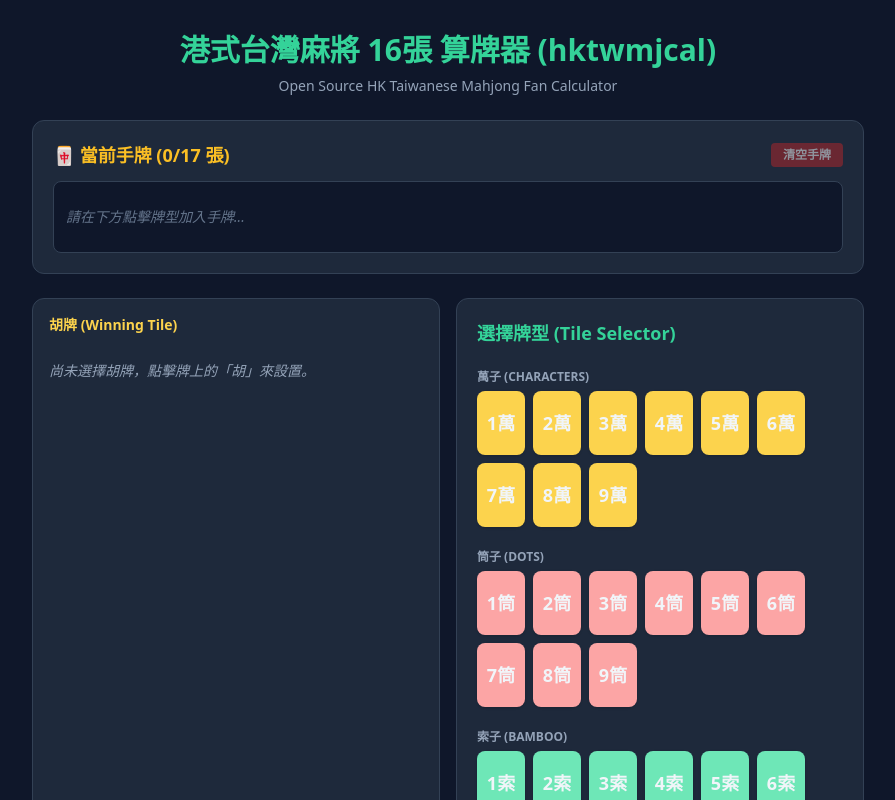
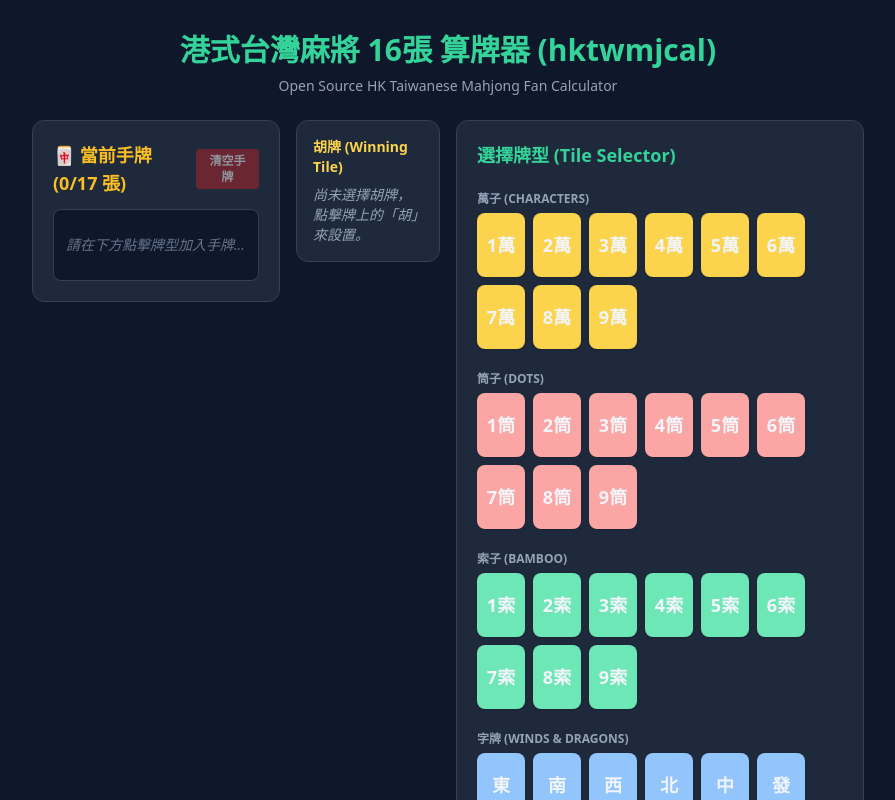
Before and after one commit to andycylam/hktwmjcal, a React (Vite) app: page / in a window 1280 px wide. Shown: the top 800 px of the page, without its empty margins (192-1087 px from the left). Built offline with nearby package versions, Linux system fonts and the light colour scheme.

Commit message:
Move Hu area and add kong

```diff
--- a/src/App.tsx
+++ b/src/App.tsx
@@ -18,6 +18,7 @@ export default function App() {
   const [errorMessage, setErrorMessage] = useState<string | null>(null);
   const [huTileId, setHuTileId] = useState<string | null>(null);
   const huTile = hand.find(t => t.id === huTileId) || null;
+  const [declaredKongs, setDeclaredKongs] = useState<string[]>([]);
 
   const handleSelectTile = (tile: Tile) => {
     setErrorMessage(null);
@@ -85,11 +86,32 @@ export default function App() {
         </div>
       )}
 
-      <HandRack hand={hand} onRemoveTile={handleRemoveTile} onSetHu={handleSetHu} huTileId={huTileId} onClear={handleClear} />
+      <div className="grid grid-cols-1 md:grid-cols-2 gap-4">
+        <div className="md:col-span-1">
+          <div className="flex gap-4">
+            <div className="flex-1">
+              <HandRack
+                hand={hand}
+                onRemoveTile={handleRemoveTile}
+                onSetHu={handleSetHu}
+                huTileId={huTileId}
+                onClear={handleClear}
+                declaredKongs={declaredKongs}
+                onToggleKong={(key: string) => {
+                  setDeclaredKongs(prev => (prev.includes(key) ? prev.filter(k => k !== key) : [...prev, key]));
+                }}
+              />
+            </div>
 
-      <div className="grid grid-cols-1 md:grid-cols-2 gap-4">
-        <HuArea huTile={huTile} onClearHu={() => setHuTileId(null)} />
-        <TilePicker onSelectTile={handleSelectTile} hand={hand} />
+            <div className="w-36">
+              <HuArea huTile={huTile} onClearHu={() => setHuTileId(null)} />
+            </div>
+          </div>
+        </div>
+
+        <div>
+          <TilePicker onSelectTile={handleSelectTile} hand={hand} />
+        </div>
       </div>
 
       <div className="flex justify-center pt-2">
--- a/src/components/HandRack.tsx
+++ b/src/components/HandRack.tsx
@@ -7,6 +7,8 @@ interface Props {
   onSetHu: (id: string) => void;
   huTileId?: string | null;
   onClear: () => void;
+  declaredKongs?: string[];
+  onToggleKong?: (key: string) => void;
 }
 
 // Reuse same suit color scheme as TilePicker
@@ -21,7 +23,7 @@ const SUIT_COLORS: Record<Suit, { base: string; border: string }> = {
 
 // Render tiles individually in the hand (no grouping)
 
-export const HandRack: React.FC<Props> = ({ hand, onRemoveTile, onSetHu, huTileId, onClear }) => {
+export const HandRack: React.FC<Props> = ({ hand, onRemoveTile, onSetHu, huTileId, onClear, declaredKongs, onToggleKong }) => {
   return (
     <div className="bg-slate-800 border border-slate-700 rounded-xl p-5 space-y-3">
       <div className="flex justify-between items-center">
@@ -42,6 +44,8 @@ export const HandRack: React.FC<Props> = ({ hand, onRemoveTile, onSetHu, huTileI
           hand.map(t => {
             const colors = SUIT_COLORS[t.suit as Suit];
             const isHu = huTileId === t.id;
+            const key = `${t.suit}_${t.value}`;
+            const isDeclaredKong = (declaredKongs || []).includes(key);
             return (
               <div key={t.id} className="relative">
                 <button
@@ -57,14 +61,27 @@ export const HandRack: React.FC<Props> = ({ hand, onRemoveTile, onSetHu, huTileI
                   {t.label}
                 </button>
 
+                <div className="absolute -top-2 -left-2 flex gap-1">
                   <button
                     onClick={() => onSetHu(t.id)}
-                  className={`absolute -top-2 -left-2 w-6 h-6 rounded-full text-xs font-bold flex items-center justify-center bg-amber-500 text-slate-900 shadow transition
-                    hover:scale-105 active:scale-95`}
+                    className={`w-6 h-6 rounded-full text-xs font-bold flex items-center justify-center bg-amber-500 text-slate-900 shadow transition hover:scale-105 active:scale-95`}
                     title={isHu ? '取消 胡牌' : '設為 胡牌'}
                   >
                     胡
                   </button>
+
+                  <button
+                    onClick={() => onToggleKong && onToggleKong(key)}
+                    className={`w-6 h-6 rounded-full text-xs font-bold flex items-center justify-center ${isDeclaredKong ? 'bg-red-500 text-white' : 'bg-slate-600 text-slate-200'} shadow transition hover:scale-105 active:scale-95`}
+                    title={isDeclaredKong ? '取消 槓' : '標記 為 槓'}
+                  >
+                    槓
+                  </button>
+                </div>
+
+                {isDeclaredKong && (
+                  <span className="absolute -top-2 -right-2 w-5 h-5 rounded-full text-xs font-black bg-red-600 text-white flex items-center justify-center">K</span>
+                )}
               </div>
             );
           })
```
Also changed, not shown: 1 other file (tests, documents, lock files or other folders). Lines whose indentation alone changed are shown as unchanged.
